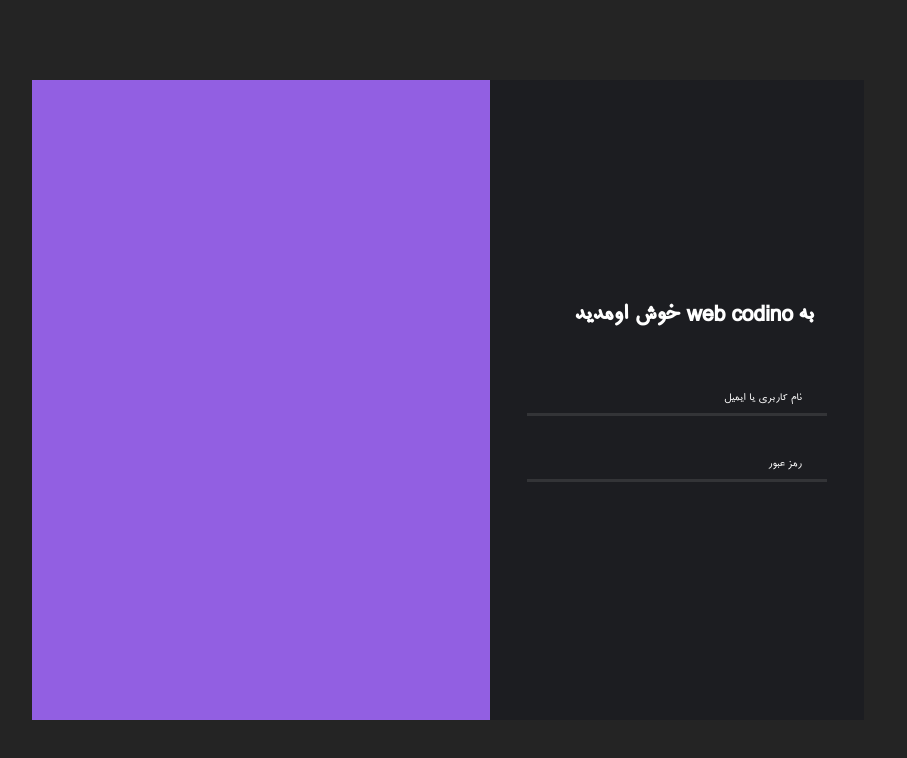
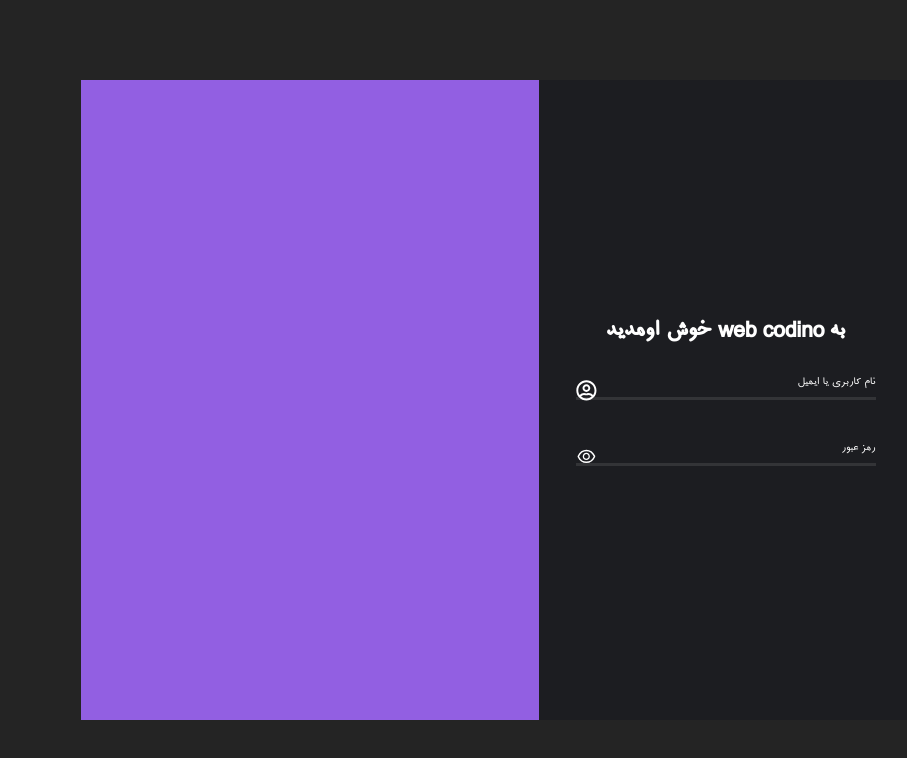
Before and after one commit to amirgh82/login-user, a React (Vite) app: page /login in a window 1280 px wide. Shown: the top 758 px of the page, without its empty margins (302-1209 px from the left). Built offline with nearby package versions, Linux system fonts and the light colour scheme.

Commit message:
fix bug input and add icon in input

```diff
--- a/package.json
+++ b/package.json
@@ -14,6 +14,7 @@
     "match-sorter": "^6.3.1",
     "react": "^18.2.0",
     "react-dom": "^18.2.0",
+    "react-icons": "^4.11.0",
     "react-router-dom": "^6.16.0",
     "sort-by": "^1.2.0"
   },
--- a/src/Components/Form/Input.css
+++ b/src/Components/Form/Input.css
@@ -1,14 +1,14 @@
 .form-control {
-    width: 100%;
+    width: 80%;
     display: flex;
     justify-content: center;
     position: relative;
 }
 
-.form-control span {
+.form-control label {
     position: absolute;
     top: 25px;
-    right: 62px;
+    right: 0px;
     pointer-events: none;
     transition: all 0.3s ease-in-out;
     -webkit-transition: all 0.3s ease-in-out;
@@ -17,9 +17,16 @@
     -o-transition: all 0.3s ease-in-out;
 }
 
+.form-control span {
+    position: absolute;
+    top: 30px;
+    left: 0px;
+    font-size: 1.3rem;
+}
+
 .form-input {
-    margin: 1rem auto;
-    width: 80%;
+    margin: 1rem 0;
+    width: 100%;
     padding: 0.5rem;
     border: none;
     border-bottom: 3px solid var(--gray-color);
@@ -44,8 +51,8 @@
     border-bottom-color: #fff;
 }
 
-.form-input:focus~span,
-.form-input:valid~span {
+.form-input:focus~label,
+.form-input:valid~label {
     transform: translateX(5px) translateY(-30px);
     -webkit-transform: translateX(5px) translateY(-30px);
     -moz-transform: translateX(5px) translateY(-30px);
--- a/src/Components/Form/Input.jsx
+++ b/src/Components/Form/Input.jsx
@@ -2,12 +2,13 @@
 import './Input.css'
 
 
-export default function Input({ type, placeholder }) {
+export default function Input({ type, placeholder, icon }) {
 
     return (
         <div className="form-control">
+            <span>{icon}</span>
             <input type={type} className='form-input' required />
-            <span>{placeholder}</span>
+            <label>{placeholder}</label>
         </div>
     )
 }
--- a/src/pages/Login/Login.css
+++ b/src/pages/Login/Login.css
@@ -24,8 +24,9 @@
 .login-title {
     font-family: var(--font-def);
     color: #fff;
-    margin:0 3.1rem 2rem 0 ;
+    min-width: 10rem;
     font-size: 2rem;
+    margin: 0 auto;
 }
 
 .login-picture {
--- a/src/pages/Login/Login.jsx
+++ b/src/pages/Login/Login.jsx
@@ -1,6 +1,9 @@
 import React from 'react'
 import './Login.css'
 import Input from '../../Components/Form/Input'
+import { FaRegUserCircle } from 'react-icons/fa'
+import { AiOutlineEye } from 'react-icons/ai'
+import { AiOutlineEyeInvisible } from 'react-icons/ai'
 
 export default function Login() {
   return (
@@ -9,8 +12,8 @@
         <div className="login-form">
           <h2 className="login-title">به <span>web codino </span>خوش اومدید</h2>
           <form>
-            <Input type='text' placeholder='نام کاربری یا ایمیل' />
-            <Input type='password' placeholder='رمز عبور' />
+            <Input type='text' placeholder='نام کاربری یا ایمیل' icon={<FaRegUserCircle />} />
+            <Input type='password' placeholder='رمز عبور' icon={<AiOutlineEye />} />
           </form>
         </div>
         <div className="login-picture">
```
Also changed, not shown: 1 other file (tests, documents, lock files or other folders).
